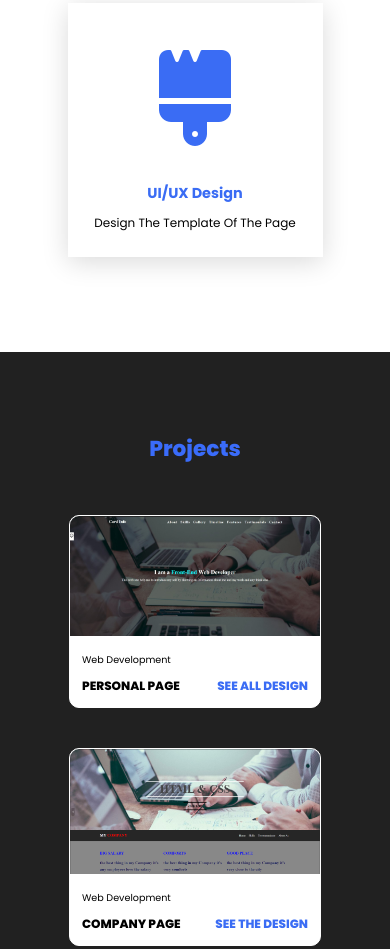
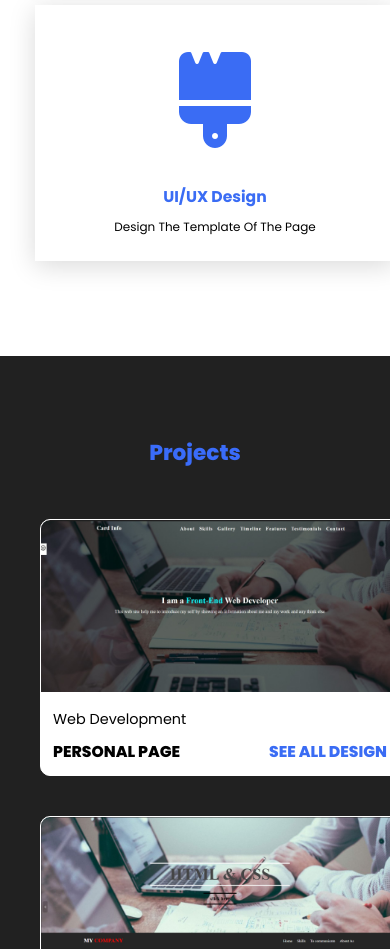
Before and after one commit to Mohamed2001amr/my-cv, a plain HTML site: page index.html in a window 390 px wide. Shown: the part 1993-2942 px from the top of the page. Drawn offline with Linux system fonts and the light colour scheme.

Commit message:
Add files via upload

```diff
--- a/main.css
+++ b/main.css
@@ -386,6 +386,30 @@ section{
     .personal .my-img img{
         height: 22em;
     }
+
+    .projects .project-card{
+        width: 30em;
+    }
+
+    .projects .project-info .project-category{
+        font-size: 1.2em;
+    }
+
+    .projects .project-info .project-title{
+        font-size: 1.3em;
+    }
+
+    .cards .card{
+        width: 30em;
+    }
+
+    .cards .card .info h3{
+        font-size: 1.3em;
+    }
+
+    .contact .info p{
+        font-size: 1.2em;
+    }
 }
 
 @media (max-width:300px) {
@@ -396,7 +420,7 @@ section{
     .cards .card,
     .projects .project-card,
     .contact .card{
-        margin-left: 0;
+        margin: auto;
     }
 
 }
```
